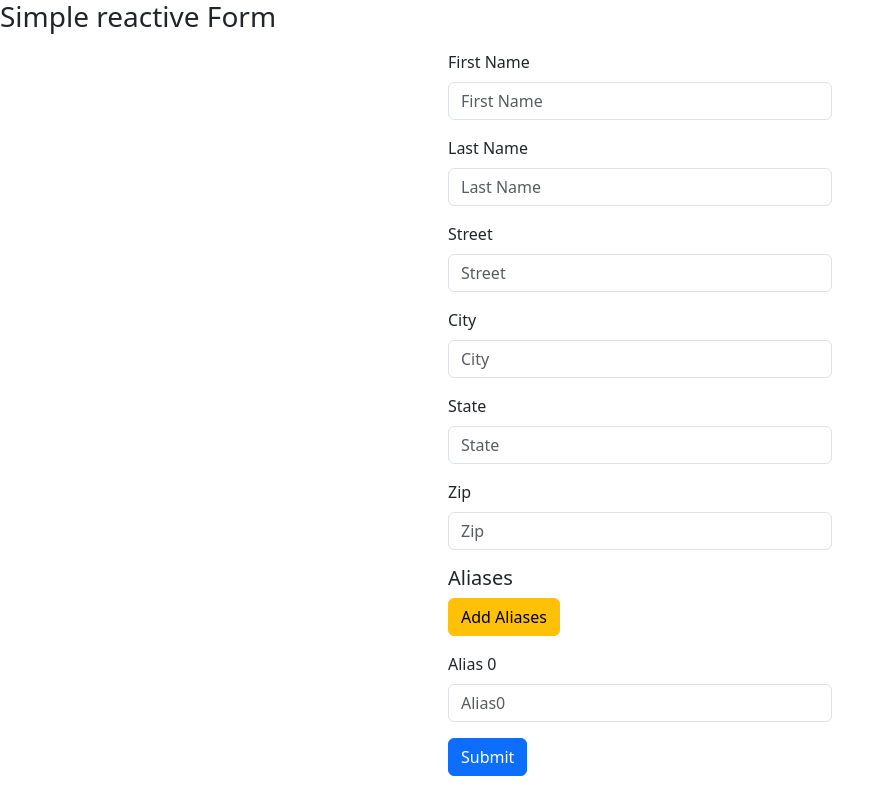
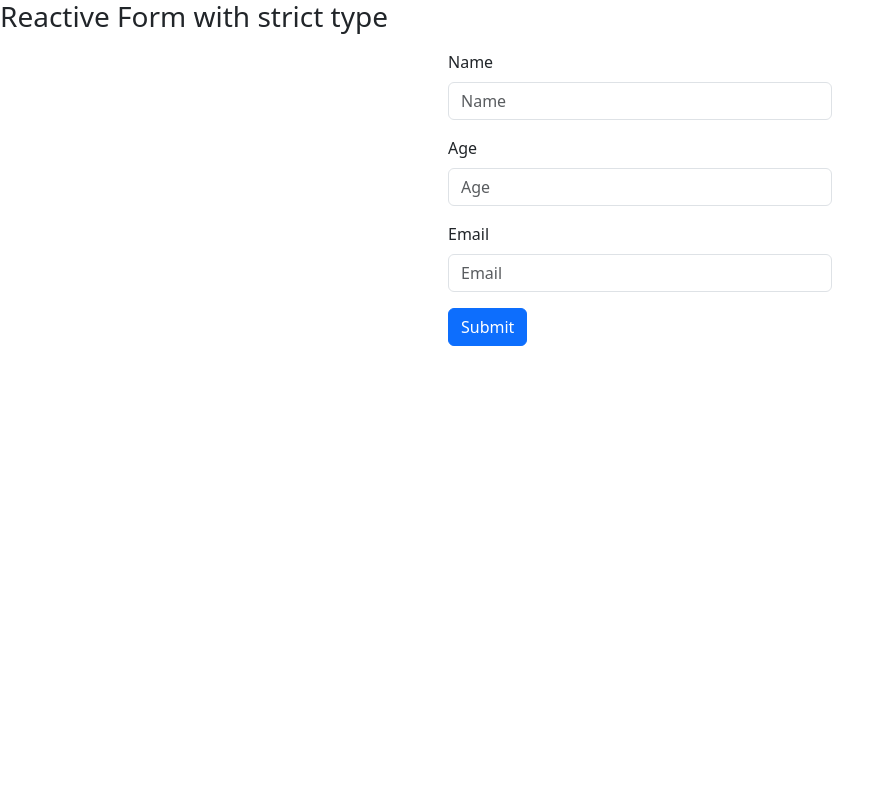
Before and after one commit to sreedhar-eg1/Angular-practice, an Angular app: page / in a window 1280 px wide. Shown: the whole page, without its empty margins (0-894 px from the left). Built offline with nearby package versions, Linux system fonts and the light colour scheme.

Commit message:
feature - strictly type reactive form

```diff
--- a/src/app/app.component.html
+++ b/src/app/app.component.html
@@ -2,4 +2,6 @@
 
 <app-template-form></app-template-form> -->
 
-<app-name-editor></app-name-editor>
+<!-- <app-name-editor></app-name-editor> -->
+
+<app-user-login></app-user-login>
--- a/src/app/app.component.ts
+++ b/src/app/app.component.ts
@@ -3,10 +3,11 @@ import { RouterOutlet } from '@angular/router';
 import { ReactiveFormComponent } from "./reactive-form/reactive-form.component";
 import { TemplateFormComponent } from "./template-form/template-form.component";
 import { NameEditorComponent } from "./name-editor/name-editor.component";
+import { UserLoginComponent } from "./user-login/user-login.component";
 
 @Component({
   selector: 'app-root',
-  imports: [RouterOutlet, ReactiveFormComponent, TemplateFormComponent, NameEditorComponent],
+  imports: [RouterOutlet, ReactiveFormComponent, TemplateFormComponent, NameEditorComponent, UserLoginComponent],
   templateUrl: './app.component.html',
   styleUrl: './app.component.scss'
 })
--- /dev/null
+++ b/src/app/user-login/user-login.component.html
@@ -0,0 +1,39 @@
+<h3>Reactive Form with strict type</h3>
+<form
+  [formGroup]="userLoginForm"
+  class="mx-auto"
+  style="width: 30%"
+  (ngSubmit)="onSubmit()"
+>
+  <div class="my-3">
+    <label for="formGroupName" class="form-label">Name</label>
+    <input
+      type="text"
+      class="form-control"
+      id="formGroupName"
+      placeholder="Name"
+      formControlName="name"
+    />
+  </div>
+  <div class="my-3">
+    <label for="formGroupAge" class="form-label">Age</label>
+    <input
+      type="text"
+      class="form-control"
+      id="formGroupAge"
+      placeholder="Age"
+      formControlName="age"
+    />
+  </div>
+  <div class="my-3">
+    <label for="formGroupEmail" class="form-label">Email</label>
+    <input
+      type="text"
+      class="form-control"
+      id="formGroupEmail"
+      placeholder="Email"
+      formControlName="email"
+    />
+  </div>
+  <button class="btn btn-primary" type="submit">Submit</button>
+</form>
--- /dev/null
+++ b/src/app/user-login/user-login.component.ts
@@ -0,0 +1,26 @@
+import { Component } from '@angular/core';
+import { FormControl, FormGroup, ReactiveFormsModule } from '@angular/forms';
+
+interface UserForm {
+  name: FormControl<string>
+  age: FormControl<number>
+  email: FormControl<string>
+}
+
+@Component({
+  selector: 'app-user-login',
+  imports: [ReactiveFormsModule],
+  templateUrl: './user-login.component.html',
+  styleUrl: './user-login.component.scss'
+})
+export class UserLoginComponent {
+  userLoginForm = new FormGroup<UserForm>({
+    name: new FormControl(),
+    age: new FormControl(),
+    email: new FormControl()
+  })
+
+  onSubmit() {
+    console.log(this.userLoginForm.value)
+  }
+}
```
Also changed, not shown: src/app/user-login/user-login.component.scss (added), 1 other file (tests, documents, lock files or other folders).
